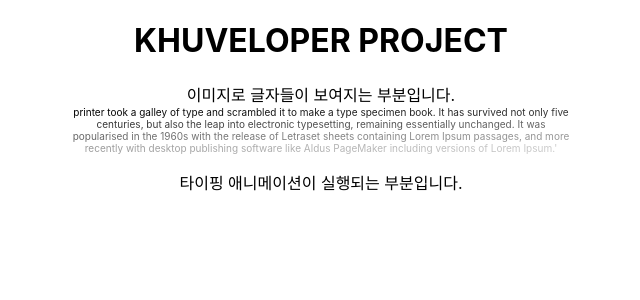
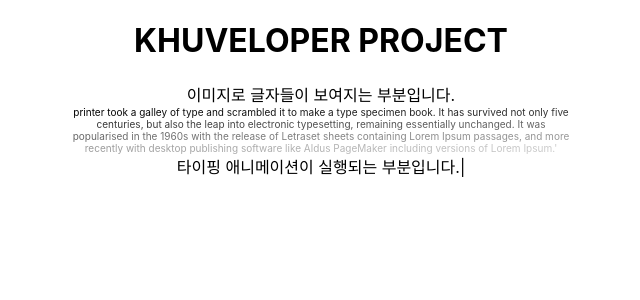
Before and after one commit to euzl/KHUVELOPER-frontend, a React (Create React App) app: page / in a window 1280 px wide. Shown: the top 300 px of the page, without its empty margins (319-959 px from the left). Built offline with nearby package versions, Linux system fonts and the light colour scheme.

Commit message:
typing animgation

```diff
--- a/package.json
+++ b/package.json
@@ -7,6 +7,7 @@
     "react-dom": "^16.5.2",
     "react-redux": "^5.0.7",
     "react-scripts": "2.0.5",
+    "react-typist": "^2.0.4",
     "redux": "^4.0.1",
     "redux-actions": "^2.6.1"
   },
--- a/src/Typing.js
+++ b/src/Typing.js
@@ -1,10 +1,15 @@
 import React, { Component, Fragment } from 'react';
-
+import { connect } from 'react-redux';
+import { bindActionCreators } from 'redux';
+import * as reducer from './store';
+import Typist from 'react-typist';
 class Typing extends Component {
   render() {
     return (
       <Fragment>
-        <p>타이핑 애니메이션이 실행되는 부분입니다.</p>
+          <Typist>
+        타이핑 애니메이션이 실행되는 부분입니다.
+          </Typist>
       </Fragment>
     );
   }
```
